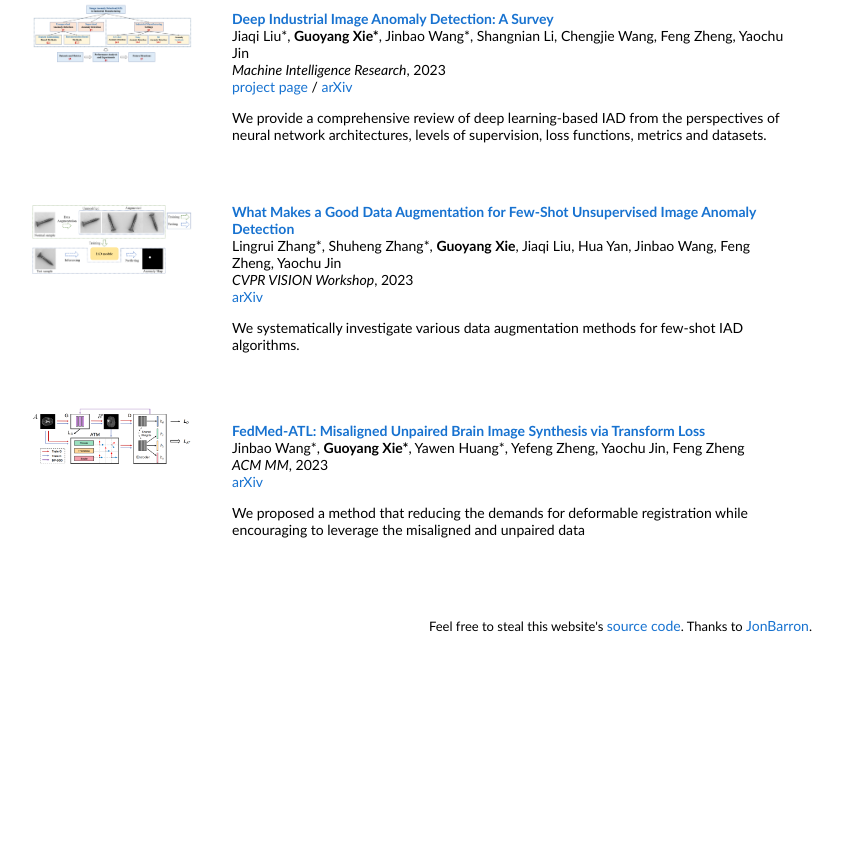
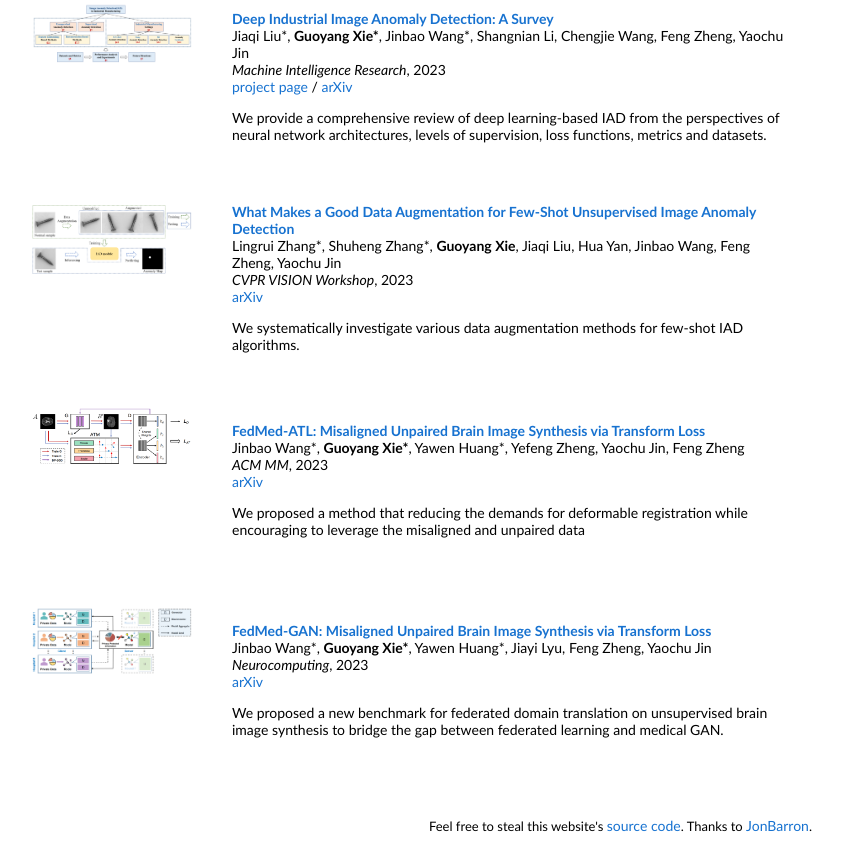
Before and after one commit to qingwei-wang/qingwei-wang.github.io, a plain HTML site: page index.html in a window 1280 px wide. Shown: the part 842-1697 px from the top of the page, without its empty margins (228-1071 px from the left). Before the commit the page ends 1497 px from the top, so only its background shows below. Drawn offline with Linux system fonts and the light colour scheme.

Commit message:
add fedmed-gan

```diff
--- a/index.html
+++ b/index.html
@@ -290,6 +290,53 @@
       </td>
     </tr>
 
+    <tr onmouseout="fedmedgan_stop()" onmouseover="fedmedgan_start()">
+      <td style="padding:20px;width:25%;vertical-align:middle">
+        <div class="one">
+          <!-- <div class="two" id='graphcore_image'>
+            <video  width=100% height=100% muted autoplay loop>
+          <source src="images/bakedsdf_after.mp4" type="video/mp4">
+          Your browser does not support the video tag.
+          </video>
+        </div> -->
+          <img src='images/fedmedgan.png' width="160">
+        </div>
+        <script type="text/javascript">
+          function iadsurvey_start() {
+            document.getElementById('fedmedgan_image').style.opacity = "1";
+          }
+
+          function imiad_stop() {
+            document.getElementById('fedmedgan_image').style.opacity = "0";
+          }
+          imiad_stop()
+        </script>
+      </td>
+      <td style="padding:20px;width:75%;vertical-align:middle">
+        <a href="https://bakedsdf.github.io/">
+          <papertitle>FedMed-GAN: Misaligned Unpaired Brain Image Synthesis via Transform Loss</papertitle>
+        </a>
+        <br>
+        <!-- <a href="https://lioryariv.github.io/">Lior Yariv*</a>, -->
+        Jinbao Wang*,
+        <strong>Guoyang Xie*</strong>,
+        Yawen Huang*,
+        Jiayi Lyu,
+        Feng Zheng,
+        Yaochu Jin
+        <br>
+        <em>Neurocomputing</em>, 2023
+        <br>
+        <!-- / -->
+        <!-- <a href="https://www.youtube.com/watch?v=fThKXZ6uDTk">video</a> -->
+        <a href="https://arxiv.org/pdf/2201.08953.pdf">arXiv</a>
+        <p></p>
+        <p>
+          We proposed a new benchmark for federated domain translation on unsupervised brain image synthesis to bridge the gap between federated learning and medical GAN.
+        </p>
+      </td>
+    </tr>
+
 
 
         </tbody></table>
```
Also changed, not shown: images/fedmedgan.png (added).
